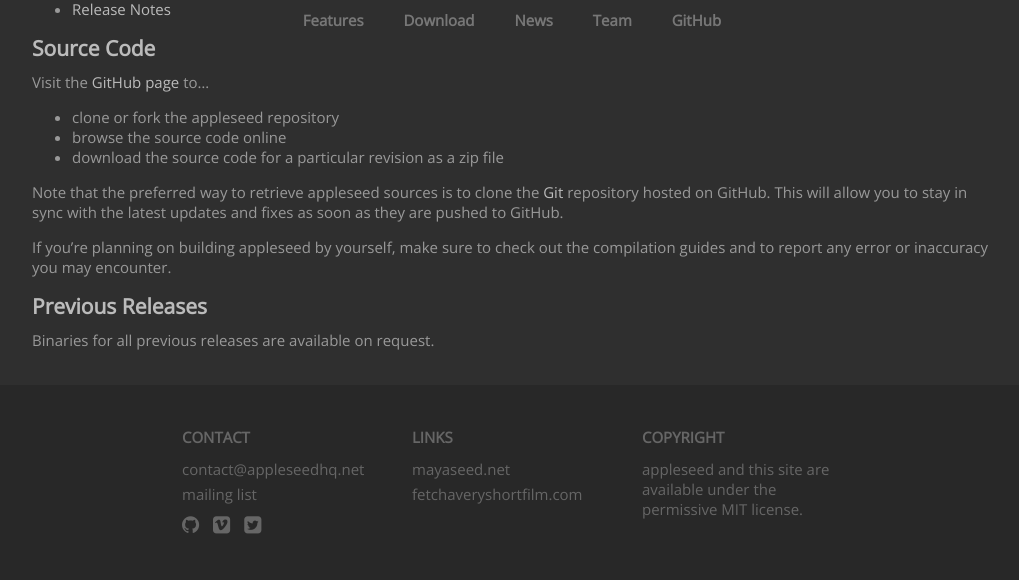
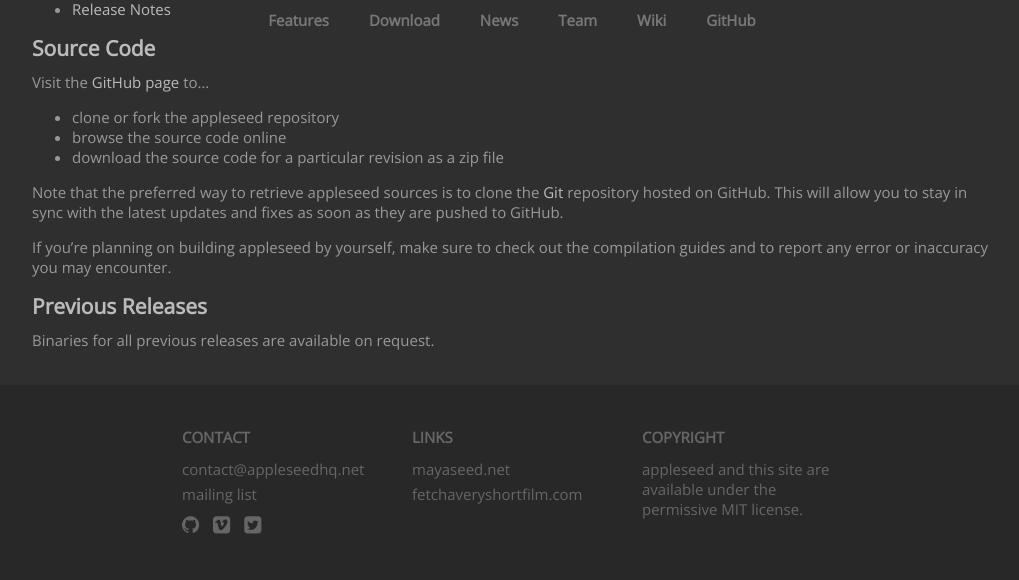
Before and after one commit to appleseedhq/appleseedhq.github.io, a Jekyll site: the page built from download.md, in a window 1280 px wide. Shown: the part 354-934 px from the top of the page, without its empty margins (128-1147 px from the left). Built offline with Jekyll 4.4.1, drawn with Linux system fonts in a browser that asks for light colours; nearby versions of some CDN libraries.

Commit message:
added link to wiki in menu.

```diff
--- a/_data/menus.yml
+++ b/_data/menus.yml
@@ -10,5 +10,8 @@
 - label: Team
   url: "team.html"
 
+- label: Wiki
+  url: "https://github.com/appleseedhq/appleseed/wiki"
+
 - label: GitHub
   url: "https://github.com/appleseedhq"
```
